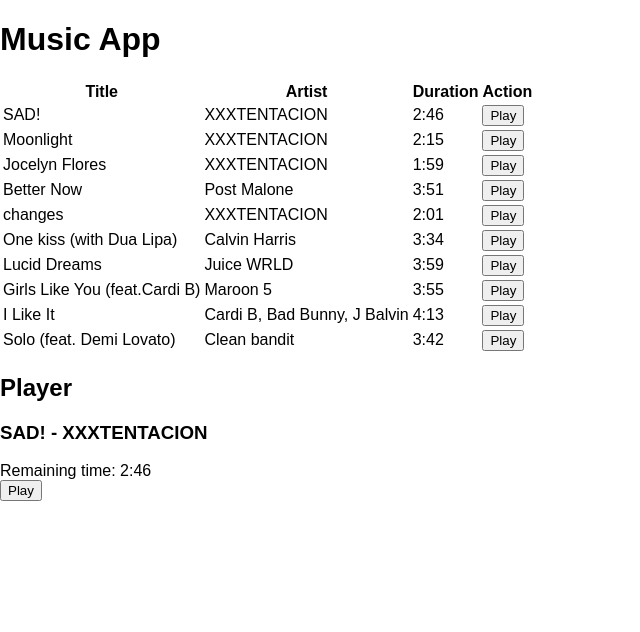
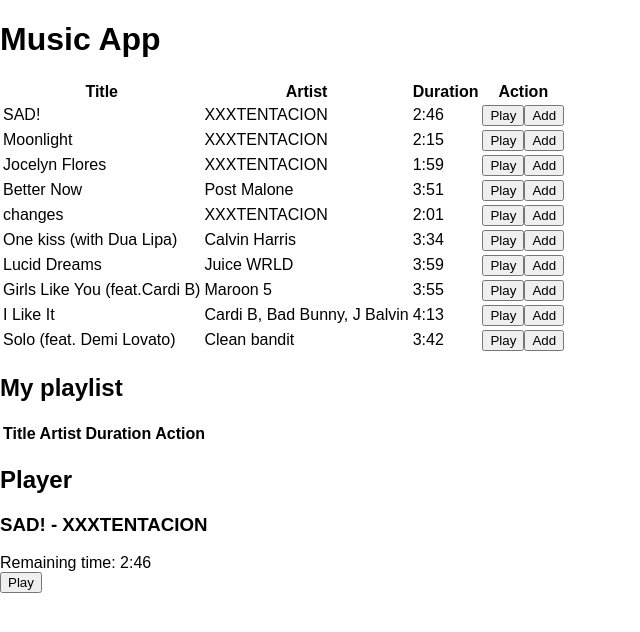
Before and after one commit to PatrickDai/lets-react, a React (Create React App) app: page /music in a window 1280 px wide. Shown: the top 632 px of the page, without its empty margins (0-640 px from the left). Built offline with nearby package versions, Linux system fonts and the light colour scheme.

Commit message:
Add playlist

```diff
--- a/src/music/MusicApp.js
+++ b/src/music/MusicApp.js
@@ -2,19 +2,31 @@ import React, { Component } from 'react';
 import musics from './music.service'
 import MusicList from './MusicList';
 import MusicPlayer from './MusicPlayer';
+import MusicPlaylist from './MusicPlaylist';
 
 export default class MusicApp extends Component {
   state = {
-    currentPlayingList: musics
+    currentList: musics,
   };
 
   render() {
     return (
       <div className='Music-App'>
         <h1> Music App </h1>
-        <MusicList musics={musics} onPlay={(music, index) => this.player.togglePlay(music, index)} />
-        <MusicPlayer ref={(player) => this.player = player} musics={this.state.currentPlayingList}></MusicPlayer>
+        <MusicList musics={musics}
+                   play={(music, index) => this.handlePlay(music, index, musics)}
+                   add={(music) => this.playlist.add(music)}/>
+        <MusicPlaylist ref={(playlist) => this.playlist = playlist}
+                       name='My playlist'
+                       play={(music, index) => this.handlePlay(music, index, this.playlist.state.musics)}/>
+        <MusicPlayer ref={(player) => this.player = player}
+                     musics={this.state.currentList}/>
       </div>
     );
   }
+
+  handlePlay(music, index, list) {
+    this.player.togglePlay(music, index);
+    this.setState({ currentList: list });
+  }
 }
--- a/src/music/MusicList.js
+++ b/src/music/MusicList.js
@@ -1,9 +1,8 @@
 import React from 'react';
 import humanReadableDuration from './duration.service';
-import MusicPlayButton from './MusicPlayButton';
 
 export default function MusicList(props) {
-  const { musics, onPlay } = props;
+  const { musics, play, add, remove, name } = props;
   const header = <tr>
     <th>Title</th>
     <th>Artist</th>
@@ -16,14 +15,19 @@ export default function MusicList(props) {
       <td>{music.artist}</td>
       <td>{humanReadableDuration(music.duration)}</td>
       <td>
-        <MusicPlayButton onClick={() => onPlay(music, i)}/>
+        <button onClick={() => play(music, i)}>Play</button>
+        {add && <button onClick={() => add(music, i)}>Add</button>}
+        {remove && <button onClick={() => remove(music, i)}>Remove</button>}
       </td>
     </tr>
   );
   return (
-    <table>
-      <thead>{header}</thead>
-      <tbody>{rows}</tbody>
-    </table>
+    <section>
+      <h2> {name} </h2>
+      <table>
+        <thead>{header}</thead>
+        <tbody>{rows}</tbody>
+      </table>
+    </section>
   );
 }
--- a/src/music/MusicPlayer.js
+++ b/src/music/MusicPlayer.js
@@ -17,8 +17,8 @@ export default class MusicPlayer extends Component {
         <div>
           <h3>{music.title} - {music.artist}</h3>
           <div>Remaining time: {humanReadableDuration(this.state.timer || music.duration)}</div>
-          <MusicPlayButton onClick={this.togglePlay.bind(this, music, this.state.currentMusicIndex)}
-                           isPlaying={this.state.isPlaying}/>
+          <MusicPlayButton isPlaying={this.state.isPlaying}
+                           onClick={this.togglePlay.bind(this, music, this.state.currentMusicIndex)}/>
         </div>
       </section>
     )
@@ -28,7 +28,8 @@ export default class MusicPlayer extends Component {
     if (this.state.isPlaying) {
       this.stop()
     }
-    if (musicIndex !== this.state.currentMusicIndex || !this.state.isPlaying) {
+    const currentPlayingMusic = this.props.musics[this.state.currentMusicIndex];
+    if (music !== currentPlayingMusic || !this.state.isPlaying) {
       this.play(music);
     }
     this.setState({ currentMusicIndex: musicIndex });
@@ -51,7 +52,10 @@ export default class MusicPlayer extends Component {
   playNext() {
     const nextMusicIndex = (this.state.currentMusicIndex + 1) % this.props.musics.length;
     this.setState({ currentMusicIndex: nextMusicIndex });
-    this.play(this.props.musics[this.state.currentMusicIndex]);
+    const nextMusic = this.props.musics[this.state.currentMusicIndex];
+    if (nextMusic) {
+      this.play(nextMusic);
+    }
   }
 
   stop() {
--- /dev/null
+++ b/src/music/MusicPlaylist.js
@@ -0,0 +1,56 @@
+import React, { Component } from 'react';
+import MusicList from './MusicList';
+
+const APP_KEY = 'MusicApp.Playlist';
+
+export default class MusicPlaylist extends Component {
+  state = { musics: [] };
+
+  render() {
+    return <MusicList name={this.props.name}
+                      musics={this.state.musics}
+                      play={(music, index) => this.play(music, index)}
+                      remove={(music, index) => this.remove(music, index)}/>
+  }
+
+  play(music, index) {
+    const musics = this.moveMusicToTop(music, index);
+    this.setState({ musics });
+    this.props.play(music, index)
+  }
+
+  moveMusicToTop(music, index) {
+    const musics = this.state.musics.slice();
+    musics.splice(index, 1);
+    musics.unshift(music);
+    return musics;
+  }
+
+  add(music) {
+    const musics = this.state.musics.slice();
+    musics.push(music);
+    this.setState({ musics });
+  }
+
+  remove(music, index) {
+    const musics = this.state.musics.slice();
+    musics.splice(index, 1);
+    this.setState({ musics });
+  }
+
+  componentDidMount() {
+    const persistedResults = localStorage.getItem(APP_KEY);
+    if (persistedResults !== null) {
+      this.setState({ musics: JSON.parse(persistedResults) });
+    }
+    window.addEventListener('beforeunload', this.persist.bind(this))
+  }
+
+  componentWillUnmount() {
+    window.removeEventListener('beforeunload', this.persist.bind(this));
+  }
+
+  persist() {
+    localStorage.setItem(APP_KEY, JSON.stringify(this.state.musics))
+  }
+}
--- a/src/prime/PrimeApp.js
+++ b/src/prime/PrimeApp.js
@@ -44,7 +44,9 @@ export default class PrimeApp extends Component {
 
   componentDidMount() {
     const persistedResults = localStorage.getItem(APP_KEY);
-    this.setState({ results: JSON.parse(persistedResults) });
+    if (persistedResults !== null) {
+      this.setState({ results: JSON.parse(persistedResults) });
+    }
     window.addEventListener("beforeunload", this.persist.bind(this))
   }
 
```
